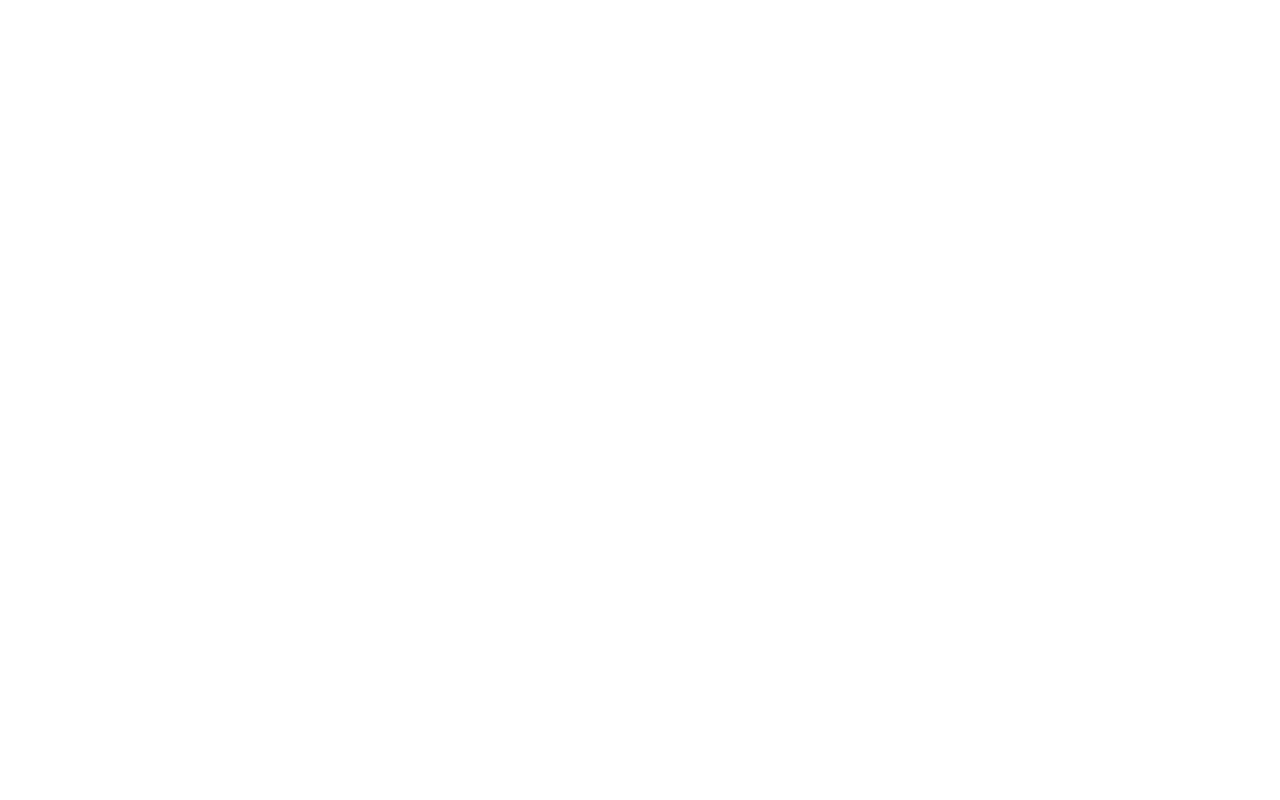
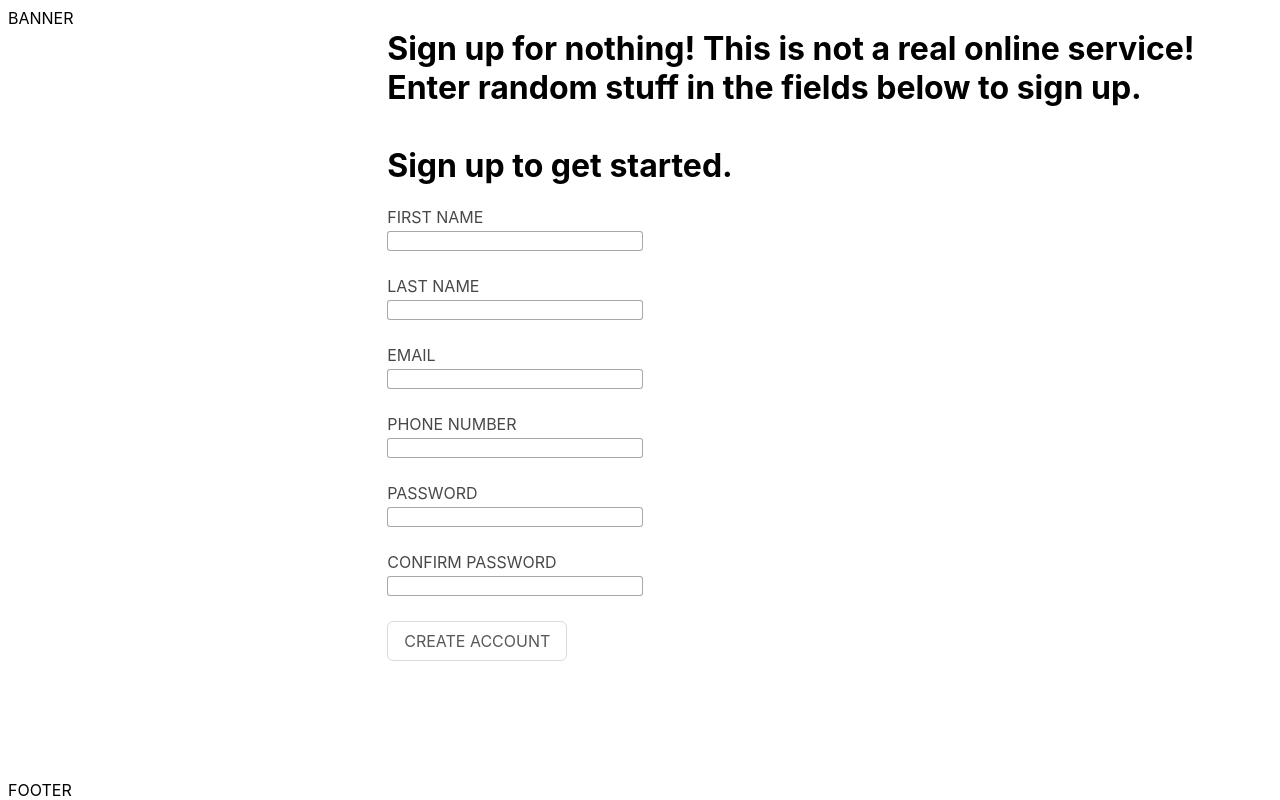
Before and after one commit to srivatsantalkad/Sign-up-Form, a plain HTML site: page index.html in a window 1280 px wide. Drawn offline with Linux system fonts and the light colour scheme.

Commit message:
Add styles to style.css & more edits to index.html

```diff
--- a/index.html
+++ b/index.html
@@ -1,5 +1,6 @@
 <!DOCTYPE html>
 <html lang="en">
+
 <head>
     <meta charset="UTF-8">
     <meta http-equiv="X-UA-Compatible" content="IE=edge">
@@ -7,14 +8,56 @@
     <title>Document</title>
     <link rel="stylesheet" href="style.css">
 </head>
+
 <body>
     <div class="main-container">
-        <div class="left-content"></div>
+        <div class="left-content">
+            <div class="banner">BANNER</div>
+            <div class="footer">FOOTER</div>
+        </div>
         <div class="right-content">
-            <div class="first-row"></div>
-            <div class="second-row"></div>
+            <div class="first-row">
+                <div class="header-wrapper">
+                    <h1>
+                        Sign up for nothing! This is not a real online service! Enter random stuff in the fields below
+                        to sign up.<br><br> Sign up to get started.
+                    </h1>
+                </div>
+            </div>
+            <div class="second-row">
+                <form>
+                    <div>
+                        <label for="first-name">FIRST NAME</label>
+                        <input type="text" id="first-name" name="first-name" required>
+                    </div>
+
+                    <div>
+                        <label for="last-name">LAST NAME</label>
+                        <input type="text" id="last-name" name="last-name" required>
+                    </div>
+                    <div>
+                        <label for="email">EMAIL</label>
+                        <input type="email" id="email" name="email" required>
+                    </div>
+                    <div>
+                        <label for="phone-number">PHONE NUMBER</label>
+                        <input type="tel" id="phone-number" name="phone-number" required>
+                    </div>
+                    <div>
+                        <label for="password">PASSWORD</label>
+                        <input type="password" id="password" name="password" required>
+                    </div>
+                    <div>
+                        <label for="confirm-password">CONFIRM PASSWORD</label>
+                        <input type="password" id="confirm-password" name="confirm-password" required>
+                    </div>
+
+                    <button role="button" type="submit" class="button-60">CREATE ACCOUNT</button>
+                </form>
+            </div>
             <div class="third-row"></div>
         </div>
     </div>
 </body>
+
 </html>
--- a/style.css
+++ b/style.css
@@ -1,7 +1,91 @@
+* {
+    font-family: -apple-system, BlinkMacSystemFont, "Segoe UI", Roboto, Helvetica, Arial, sans-serif, "Apple Color Emoji", "Segoe UI Emoji", "Segoe UI Symbol";
+}
 .main-container {
     display: flex;
+    flex-flow: row nowrap;
+}
+
+.left-content {
+    display: flex;
+    flex-flow: column wrap;
+    width: 30vw;
+}
+
+.footer {
+    position: absolute;
+    bottom: 0px;
 }
 
 .right-content {
     display: flex;
+    flex-flow: column wrap;
+    width: 70vw;
 }
+
+form {
+    display: flex;
+    flex-flow: row wrap;
+    width: 50%;
+    gap: 25px 100px;
+}
+
+form div {
+    color: rgba(44, 44, 44, 0.867);
+    display: flex;
+    flex-direction: column;
+}
+
+form label {
+    padding-bottom: 0.25em;
+}
+
+form input {
+    width: 250px;
+    border-radius: 0.2rem;
+    border: 1px solid rgba(155, 155, 155, 0.867);
+}
+
+.button-60 {
+  align-items: center;
+  appearance: none;
+  background-color: #fff;
+  border: 1px solid #dbdbdb;
+  border-radius: .375em;
+  box-shadow: none;
+  box-sizing: border-box;
+  color: #585858;
+  cursor: pointer;
+  display: inline-flex;
+  font-family: BlinkMacSystemFont,-apple-system,"Segoe UI",Roboto,Oxygen,Ubuntu,Cantarell,"Fira Sans","Droid Sans","Helvetica Neue",Helvetica,Arial,sans-serif;
+  font-size: 1rem;
+  height: 2.5em;
+  justify-content: center;
+  line-height: 1.5;
+  padding: calc(.5em - 1px) 1em;
+  position: relative;
+  text-align: center;
+  user-select: none;
+  -webkit-user-select: none;
+  touch-action: manipulation;
+  vertical-align: top;
+  white-space: nowrap;
+}
+
+.button-60:active {
+  border-color: #4a4a4a;
+  outline: 0;
+}
+
+.button-60:focus {
+  border-color: #485fc7;
+  outline: 0;
+}
+
+.button-60:hover {
+  border-color: #b5b5b5;
+}
+
+.button-60:focus:not(:active) {
+  box-shadow: rgba(72, 95, 199, .25) 0 0 0 .125em;
+}
```
